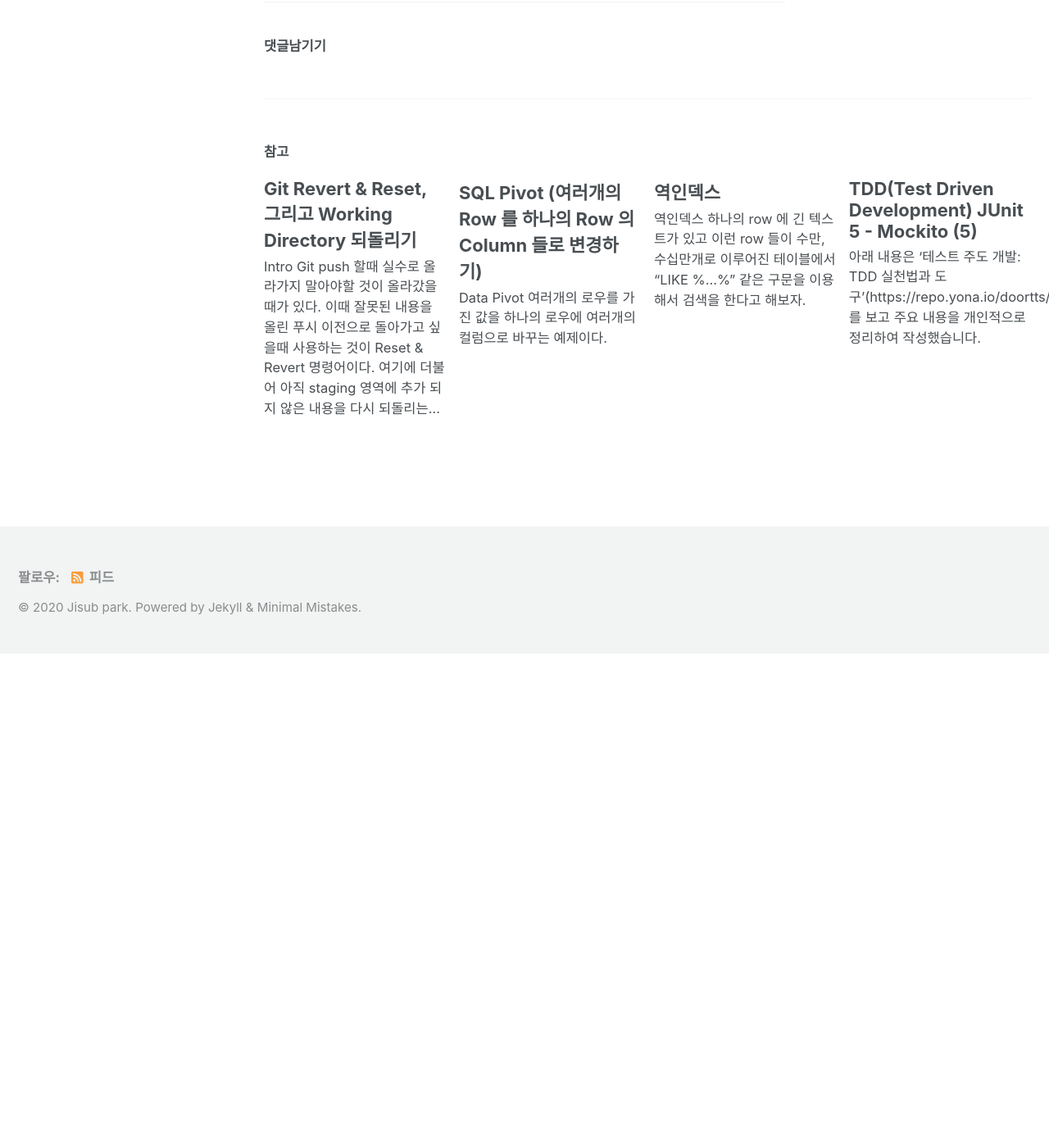
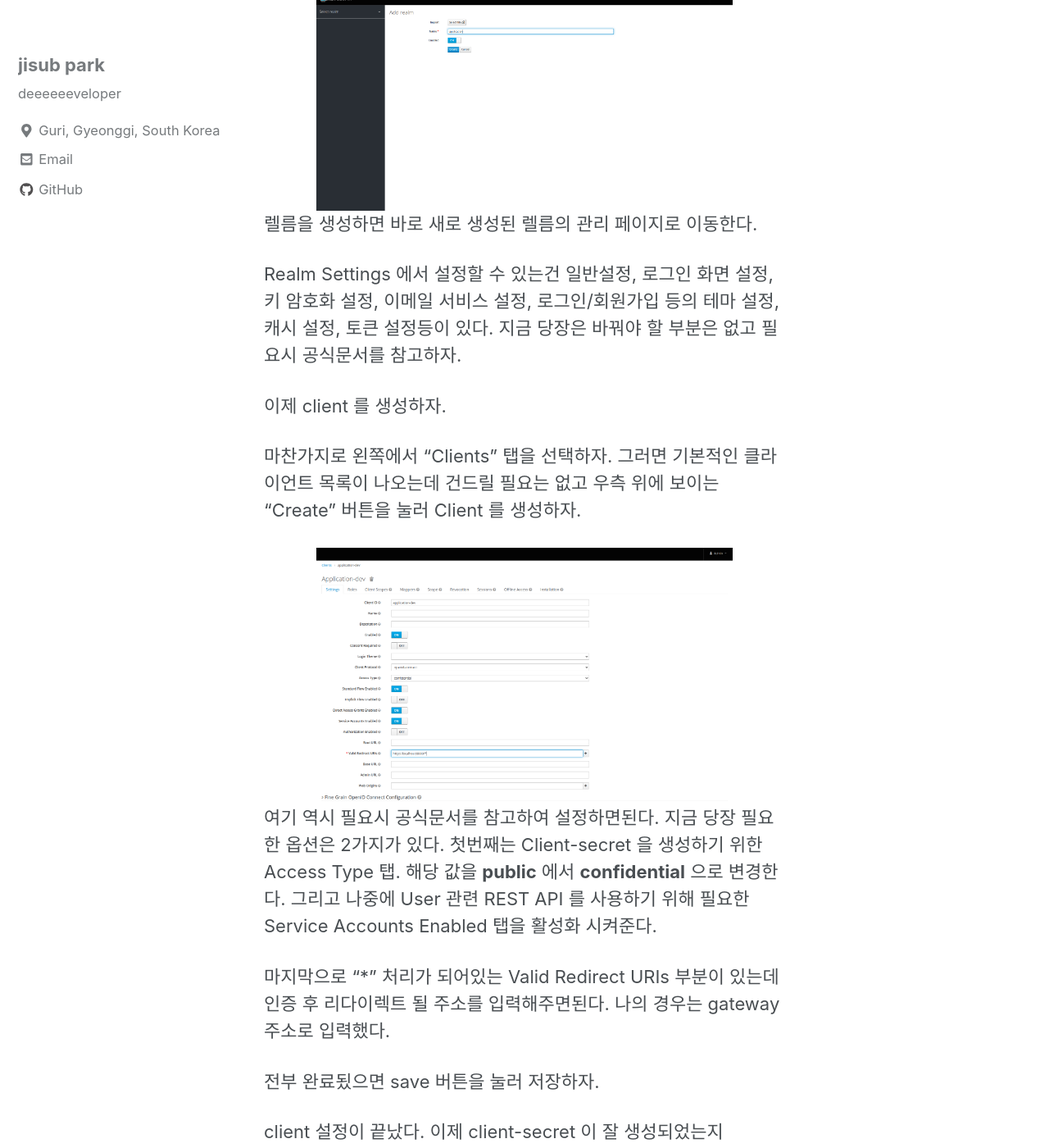
Before and after one commit to subji/subji.github.io, a Jekyll site: the page built from _posts/2020-07-08-keycloak1.md, in a window 1280 px wide and 1400 px high, scrolled down 4361 px. Shown: the whole window at 82% size. Built offline with Jekyll 4.4.1, drawn with Linux system fonts in a browser that asks for light colours; cached includes are drawn as plain includes; nearby versions of some CDN libraries; comment, search, counter and statistics services are not loaded; before the commit the page ends 5158 px from its top, so only the background shows below that; some of the changed text lies outside the part shown.

Commit message:
202007081510

```diff
--- a/_posts/2020-07-08-keycloak1.md
+++ b/_posts/2020-07-08-keycloak1.md
@@ -18,7 +18,7 @@ Redhat 에서 개발한 서비스를 대상으로 하는 인증 & 권한 부여
 [Keycloak 다운로드](https://www.keycloak.org/downloads) 에 접속해서 ZIP or TAR.GZ 파일을 다운로드 받는다.
 
 <div style="width: 100%; text-align: center;">
-  <img src="https://subji.github.io/assets/images/keycloak1.png">
+  <img src="https://subji.github.io/assets/images/keycloak1.png" style="width: 80%">
 </div>
 
 ZIP|TAR.GZ 를 받았으면 압축을 해제한다.
@@ -43,13 +43,13 @@ $ \bin\standalone.bat
 이러면 실행은 끝났다. 아주 쉽다. 이제 브라우저를 열고 [http://localhost:8080/auth](http://localhost:8080/auth) 으로 접속하자.
 
 <div style="width: 100%; text-align: center;">
-  <img src="https://subji.github.io/assets/images/keycloak2.png">
+  <img src="https://subji.github.io/assets/images/keycloak2.png" style="width: 80%">
 </div>
 
 관리자 콘솔 화면이 나온다. localhost 로 실행했을 경우 보안적인 이유로 인해 계정이 없는 상태로 실행된다. 만약 계정이 추가된 상태로 실행하고 싶으면 bin/add-user.sh or bin/add-user.bat 을 실행하자.
 
 <div style="width: 100%; text-align: center;">
-  <img src="https://subji.github.io/assets/images/keycloak4.png">
+  <img src="https://subji.github.io/assets/images/keycloak4.png" style="width: 80%">
 </div>
 
 위 화면에서 "Administration Console >" 을 선택하면 로그인 화면이 나온다. 그러면 이전에 가입한 관리자 이름과 비밀번호를 입력하자.
@@ -57,7 +57,7 @@ $ \bin\standalone.bat
 관리자 콘솔의 관리자 이름과 비밀번호를 입력하고 로그인을 하면 keycloak 관리자 화면이 나온다.
 
 <div style="width: 100%; text-align: center;">
-  <img src="https://subji.github.io/assets/images/keycloak3.png">
+  <img src="https://subji.github.io/assets/images/keycloak3.png" style="width: 80%">
 </div>
 
 여기까지 오면 keycloak 실행까지는 끝난것이다.
@@ -73,3 +73,46 @@ $ \bin\standalone.bat
 - **Role** : User 에게 부여할 권한 내용을 나타낸다. 여기에는 Keycloak 의 REST API 를 사용할 권한을 부여할 수 있고 사용자가 정의한 권한을 부여할 수도 있다.
 
 참고 : [https://jsonobject.tistory.com/445](https://jsonobject.tistory.com/445)
+
+<br>
+
+## **Keycloak 설정**
+---
+MSA 에서 인증, 권한 부여 서비스로 keycloak 을 사용하기 위해서는 다음 설정들을 해줘야 한다.
+
+1. **Realm 생성**
+2. **Client 생성**
+
+Realm 은 초기에는 Master Realm 만 존재한다. 하지만 우리는 Master 가 아닌 MSA 에서 사용할 렐름이 필요하기 때문에 생성해준다.
+
+keycloak 관리자 화면에서 왼쪽 위에 Master 를 누르고 add realm 버튼을 누르자.
+
+<div style="width: 100%; text-align: center;">
+  <img src="https://subji.github.io/assets/images/keycloak5.png" style="width: 80%">
+</div>
+
+렐름을 생성하면 바로 새로 생성된 렐름의 관리 페이지로 이동한다.
+
+Realm Settings 에서 설정할 수 있는건 일반설정, 로그인 화면 설정, 키 암호화 설정, 이메일 서비스 설정, 로그인/회원가입 등의 테마 설정, 캐시 설정, 토큰 설정등이 있다. 지금 당장은 바꿔야 할 부분은 없고 필요시 공식문서를 참고하자.
+
+이제 client 를 생성하자.
+
+마찬가지로 왼쪽에서 "Clients" 탭을 선택하자. 그러면 기본적인 클라이언트 목록이 나오는데 건드릴 필요는 없고 우측 위에 보이는 "Create" 버튼을 눌러 Client 를 생성하자.
+
+<div style="width: 100%; text-align: center;">
+  <img src="https://subji.github.io/assets/images/keycloak6.png" style="width: 80%">
+</div>
+
+여기 역시 필요시 공식문서를 참고하여 설정하면된다. 지금 당장 필요한 옵션은 2가지가 있다. 첫번째는 Client-secret 을 생성하기 위한 Access Type 탭. 해당 값을 **public** 에서 **confidential** 으로 변경한다. 그리고 나중에 User 관련 REST API 를 사용하기 위해 필요한 Service Accounts Enabled 탭을 활성화 시켜준다.
+
+마지막으로 "*" 처리가 되어있는 Valid Redirect URIs 부분이 있는데 인증 후 리다이렉트 될 주소를 입력해주면된다. 나의 경우는 gateway 주소로 입력했다.
+
+전부 완료됬으면 save 버튼을 눌러 저장하자.
+
+client 설정이 끝났다. 이제 client-secret 이 잘 생성되었는지 Clients -> Credentials 탭에서 확인해보자.
+
+<div style="width: 100%; text-align: center;">
+  <img src="https://subji.github.io/assets/images/keycloak7.png" style="width: 80%">
+</div>
+
+이제 Gateway 를 위한 keycloak 설정을 끝이 났다.
```
Also changed, not shown: assets/images/keycloak5.png (added), assets/images/keycloak6.png (added), assets/images/keycloak7.png (added).
